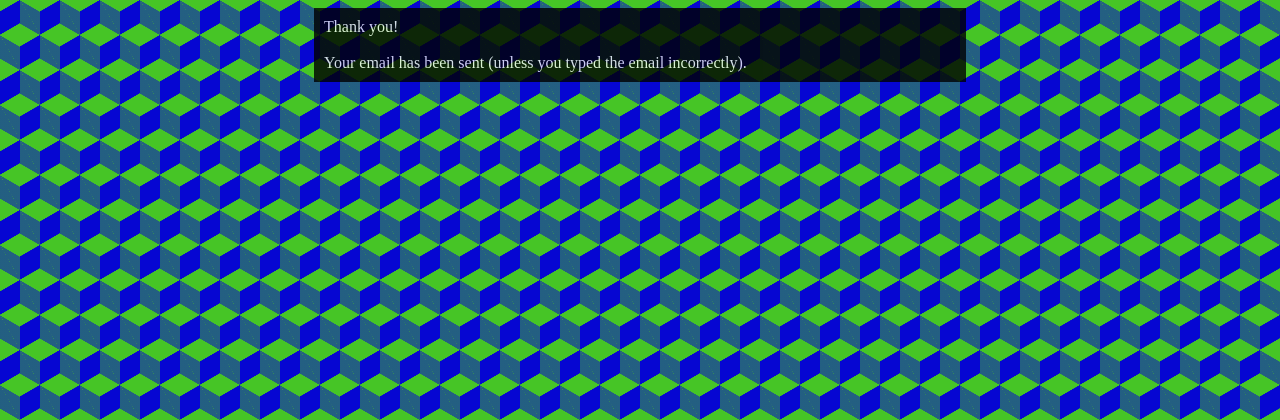
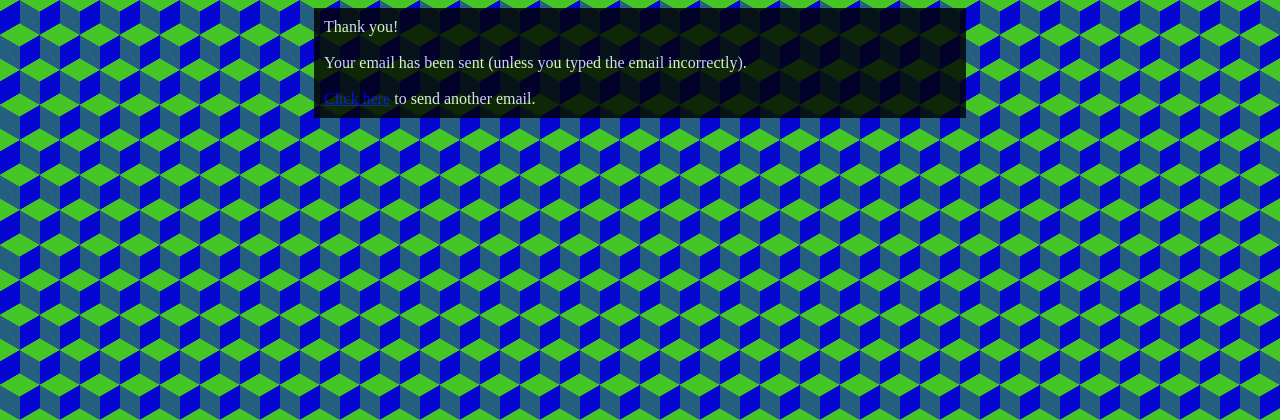
Before and after one commit to snaggletooth734/Flask-Project, a Flask app: template templates/success.html in a window 1280 px wide. Shown: the top 420 px of the page. Run offline with Flask 2, Linux system fonts and the light colour scheme; the template is opened without the code that fills it, so the values that code supplies are empty; parts of the project's set-up code (start-up, migrations or seed data) failed here and were passed over.

```diff
--- a/templates/success.html
+++ b/templates/success.html
@@ -16,7 +16,7 @@
 
 <body>
     <div class="container">
-        Thank you!<br><br>Your email has been sent (unless you typed the email incorrectly).
+        Thank you!<br><br>Your email has been sent (unless you typed the email incorrectly).<br><br><a href="index.html">Click here</a> to send another email.
     </div>
   <script src="js/scripts.js"></script>
 </body>
```
